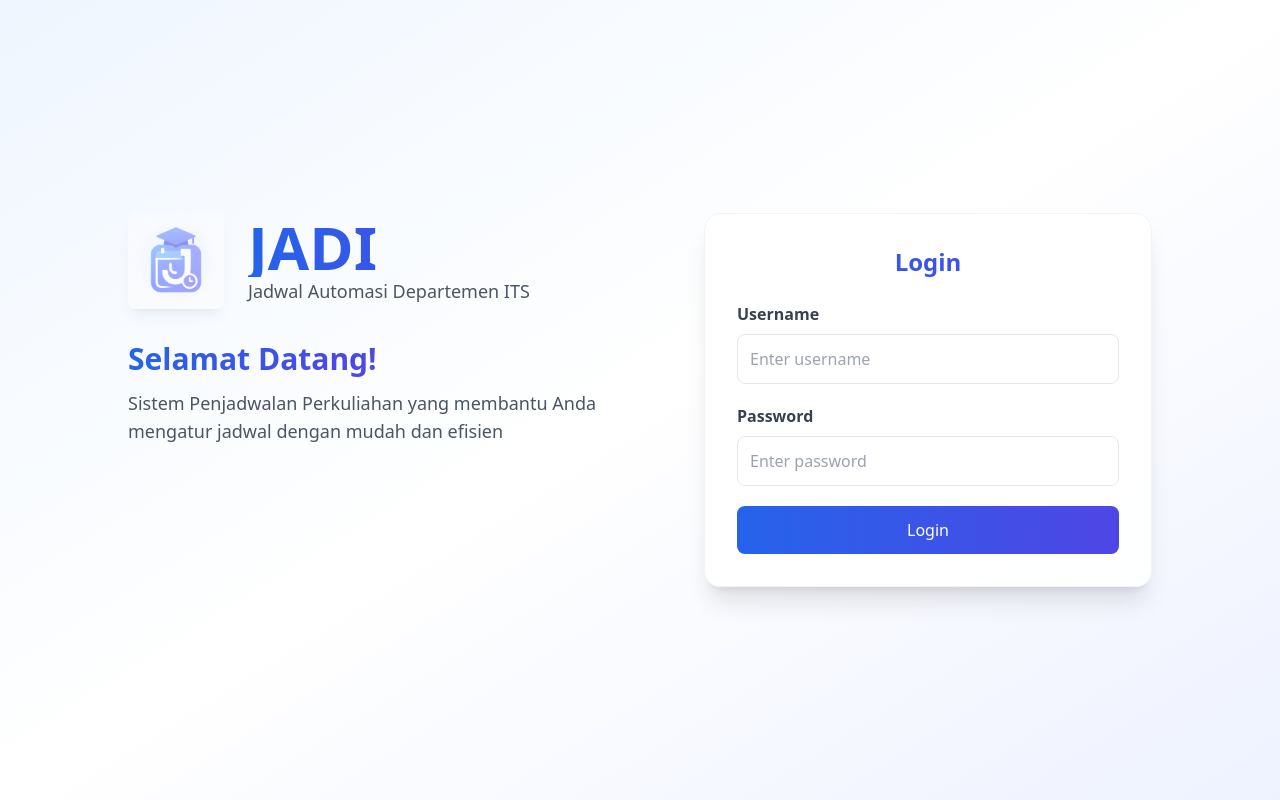
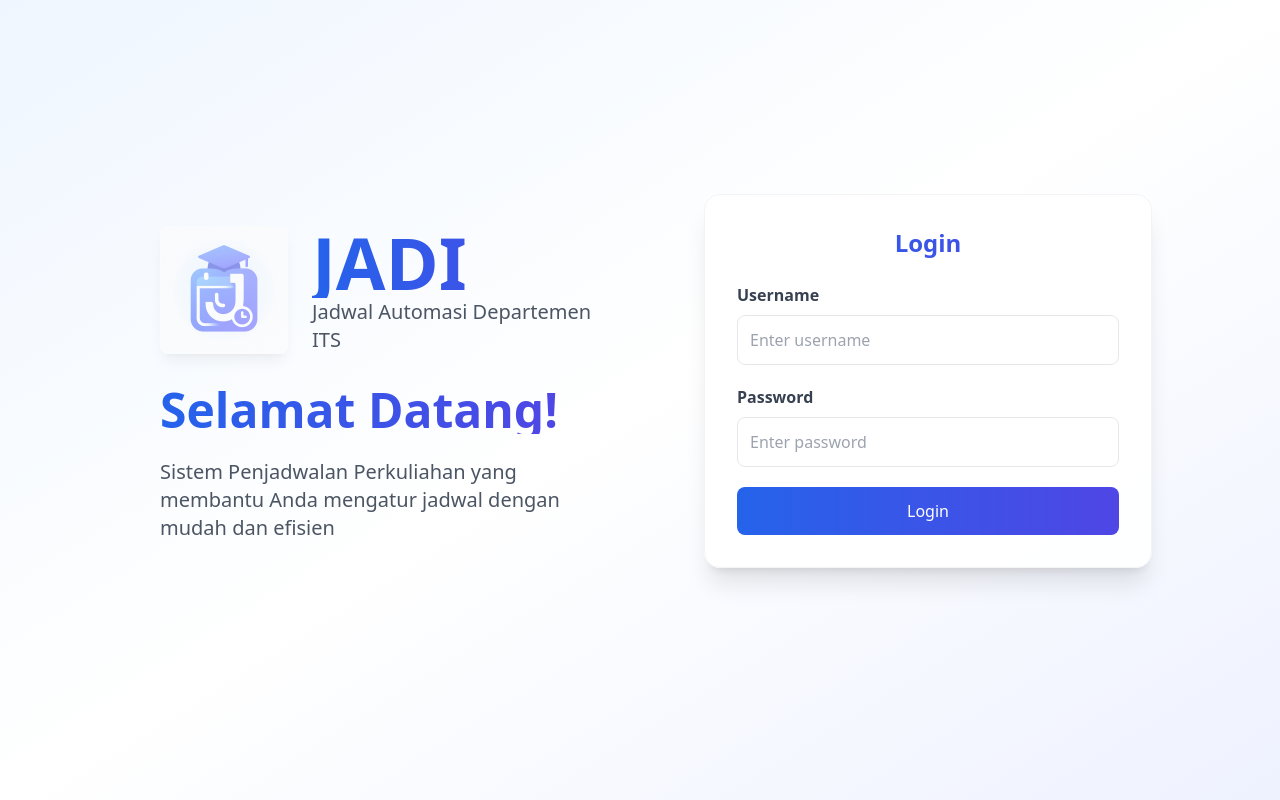
Before and after one commit to dzakiruw/calendar-dti, a Nuxt app: page / in a window 1280 px wide. Built offline with nearby package versions, Linux system fonts and the light colour scheme.

Commit message:
rev title

```diff
--- a/pages/index.vue
+++ b/pages/index.vue
@@ -9,18 +9,18 @@
     <div v-else-if="!isLoggedIn" class="min-h-screen bg-gradient-to-br from-blue-50 via-white to-indigo-50 flex items-center justify-center px-4">
       <div class="w-full max-w-5xl flex flex-col md:flex-row items-start justify-between gap-8">
         <!-- Left side - Welcome Content -->
-        <div class="flex flex-col items-center md:items-start md:w-1/2">
+        <div class="flex flex-col items-center md:items-start md:w-1/2 p-8">
           <div class="flex items-center space-x-6 mb-8">
-            <img src="/logo.png" alt="DTI Logo" class="w-24 h-24 rounded-lg shadow-lg animate-pulse object-contain" />
+            <img src="/logo.png" alt="DTI Logo" class="w-32 h-32 rounded-lg shadow-lg animate-pulse object-contain" />
             <div class="flex flex-col">
-              <h1 class="text-6xl font-bold bg-gradient-to-r from-blue-600 to-indigo-600 bg-clip-text text-transparent">JADI</h1>
-              <span class="text-lg text-gray-600">Jadwal Automasi Departemen ITS</span>
+              <h1 class="text-7xl font-bold bg-gradient-to-r from-blue-600 to-indigo-600 bg-clip-text text-transparent">JADI</h1>
+              <span class="text-xl text-gray-600">Jadwal Automasi Departemen ITS</span>
             </div>
           </div>
-          <h2 class="text-3xl sm:text-3.5xl font-bold text-gray-800 text-center md:text-left mb-3 bg-gradient-to-r from-blue-600 to-indigo-600 bg-clip-text text-transparent">
+          <h2 class="text-4xl sm:text-5xl font-bold text-gray-800 text-center md:text-left mb-6 bg-gradient-to-r from-blue-600 to-indigo-600 bg-clip-text text-transparent">
             Selamat Datang!
           </h2>
-          <p class="text-base sm:text-lg text-gray-600 text-center md:text-left mb-8 max-w-xl">
+          <p class="text-lg sm:text-xl text-gray-600 text-center md:text-left mb-8 max-w-2xl">
             Sistem Penjadwalan Perkuliahan yang membantu Anda mengatur jadwal dengan mudah dan efisien
           </p>
         </div>
```
